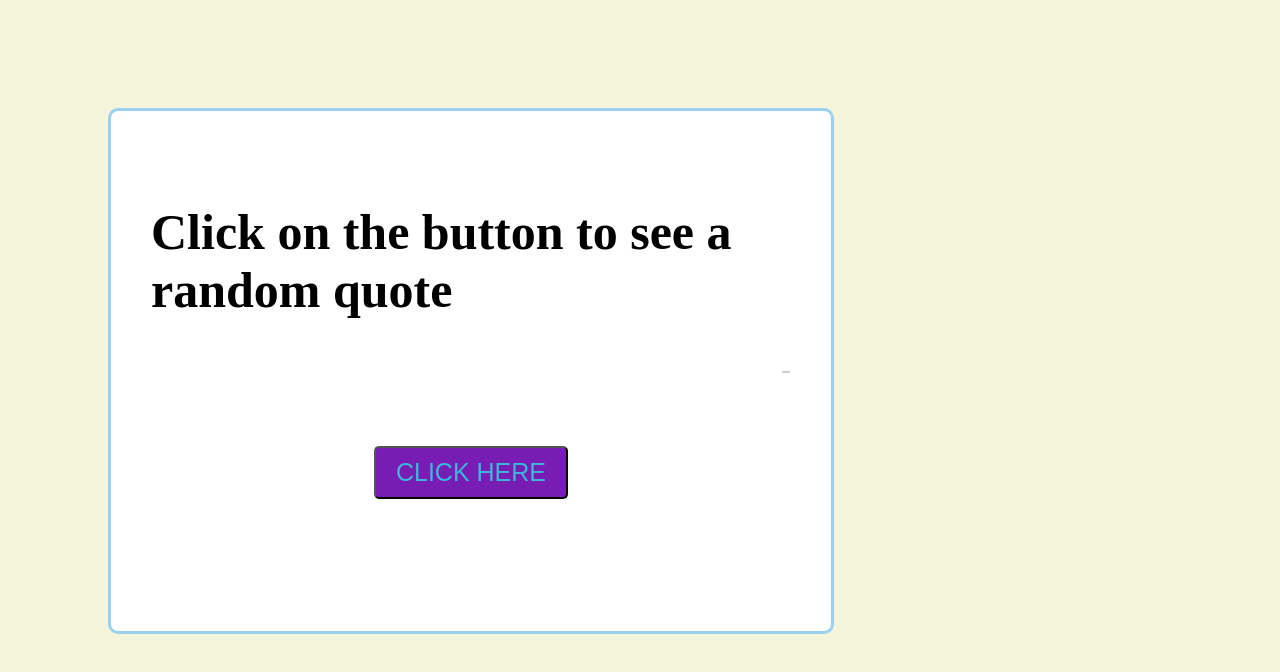
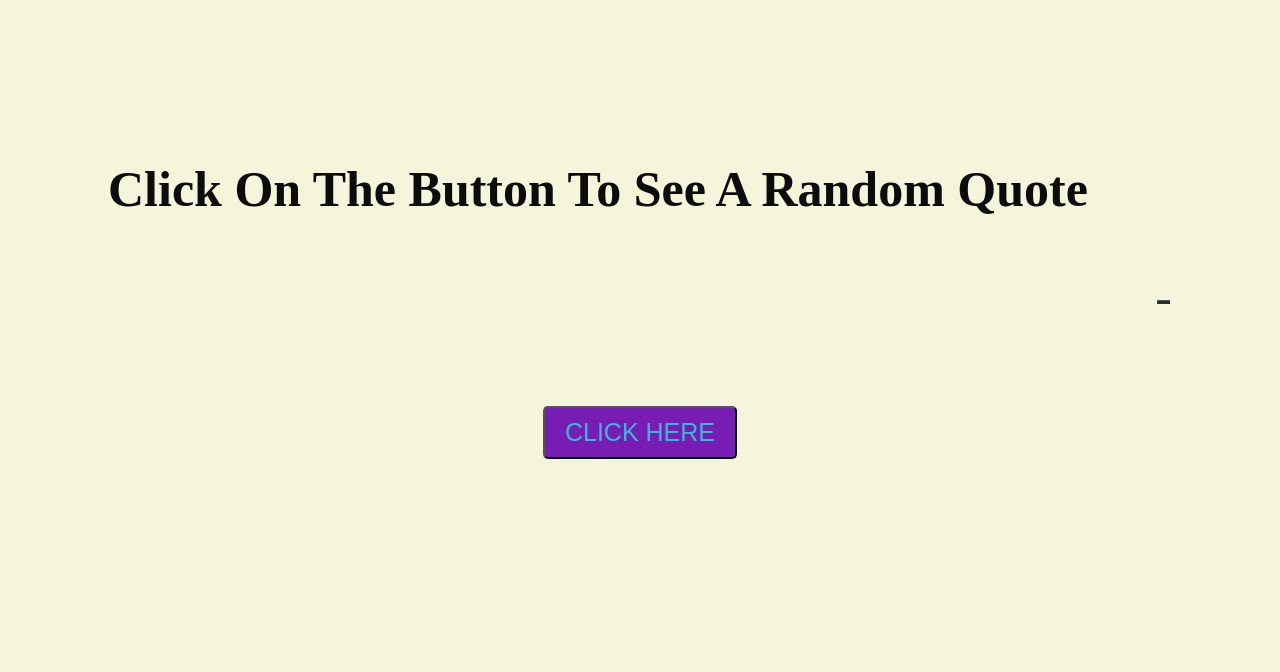
Before and after one commit to chica25/The_Office_Random_Quotes, a plain HTML site: page index.html in a window 1280 px wide. Drawn offline with Linux system fonts and the light colour scheme.

Commit message:
Edit css ids

```diff
--- a/index.html
+++ b/index.html
@@ -8,13 +8,10 @@
     <title>Random quotes</title>
 </head>
 <body>
- <div class="container">
-    <!-- <img id="img" > -->
     <img id="img">
      <div class="quote-text">
          <h1 id="quote">Click on the button to see a random quote</h1>
         <p id="character"> - </p>
-        </div>
         <button id="btn">Click here</button>
  </div>
 
--- a/style.css
+++ b/style.css
@@ -18,17 +18,23 @@ body {
     min-height: 20vh;
 }
 
-.container h1 {
-    font-size: 50px;
-    text-align: left;
+#quote {
+text-transform: capitalize;
+color: #0c0c0c;
+text-align: left;
+font-size: 30px;
+font-size: 50px;
+
 }
 
-.container p {
-    text-transform: captilize;
-    color: #ced0ce;
+#character {
+    text-transform: capitalize;
+    color: #292e29;
     text-align: right;
     font-style: italic;
     font-size: 30px;
+    font-size: 50px;
+    text-align: right;
 }
 /*
  #img {
```
